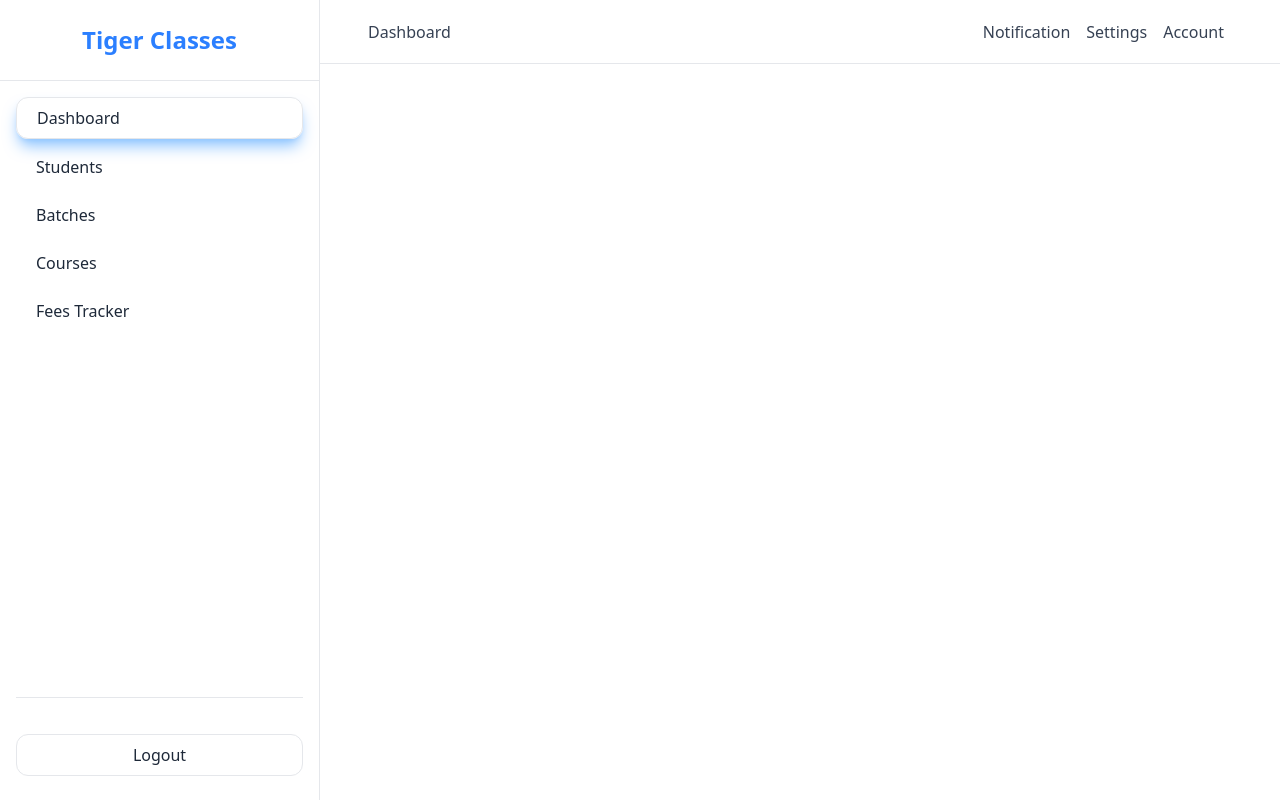
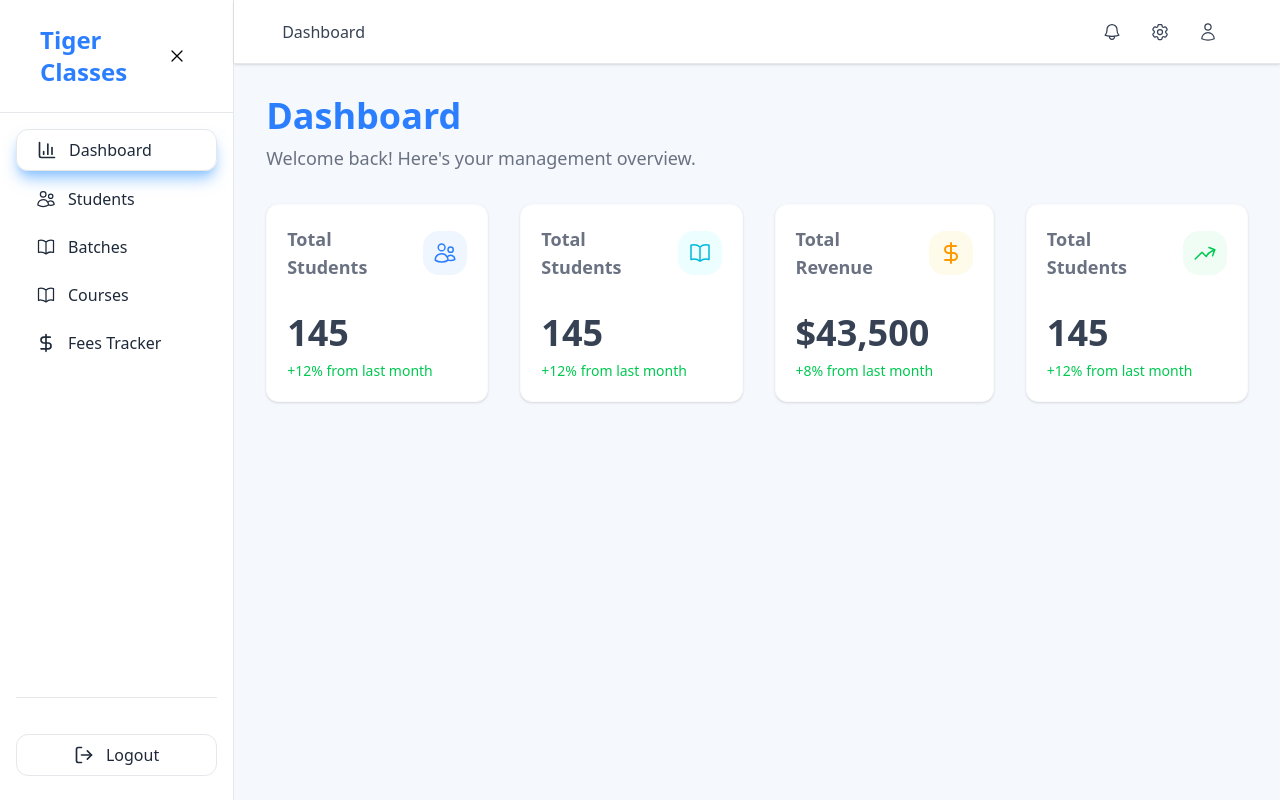
Before and after one commit to surajprojects/tigerxclasses, a Next.js app: page /dashboard in a window 1280 px wide. Built offline with nearby package versions, Linux system fonts and the light colour scheme.

Commit message:
fixed the auth routes layout and added dashboard card

```diff
--- a/package.json
+++ b/package.json
@@ -9,7 +9,10 @@
     "lint": "eslint"
   },
   "dependencies": {
+    "@heroicons/react": "^2.2.0",
     "bcrypt": "^6.0.0",
+    "clsx": "^2.1.1",
+    "lucide-react": "^0.548.0",
     "next": "16.0.0",
     "next-auth": "^4.24.12",
     "react": "19.2.0",
--- a/src/app/(auth)/dashboard/page.tsx
+++ b/src/app/(auth)/dashboard/page.tsx
@@ -1,15 +1,30 @@
+import Card from "@/components/dashboard/card";
+import { DollarSign } from "lucide-react";
+import { BookOpenIcon, ArrowTrendingUpIcon } from "@heroicons/react/24/outline";
+
 export default function Dashboard() {
     return (
         <>
-            <div className="w-full h-16 px-12 flex justify-between items-center font-medium text-gray-700 border-b border-gray-200">
-                <div>
-                    <p>Dashboard</p>
+            <div>
+                <h6 className="text-4xl text-blue-500 font-bold">Dashboard</h6>
+                <p className="my-2 font-medium text-gray-500 text-lg">Welcome back! Here's your management overview.</p>
+                <div className="flex justify-between gap-8 my-8">
+                    <Card className="bg-blue-50 text-blue-500" />
+                    <Card className="bg-cyan-50 text-cyan-500">
+                        <BookOpenIcon className="size-6" />
+                    </Card>
+                    <Card
+                        title="Total Revenue"
+                        data="$43,500"
+                        description="+8% from last month"
+                        className="bg-amber-50 text-amber-500"
+                    >
+                        <DollarSign className="size-6" />
+                    </Card>
+                    <Card className="bg-green-50 text-green-500">
+                        <ArrowTrendingUpIcon className="size-6" />
+                    </Card>
                 </div>
-                <ul className="flex">
-                    <li className="mx-2" >Notification</li>
-                    <li className="mx-2" >Settings</li>
-                    <li className="mx-2" >Account</li>
-                </ul>
             </div>
         </>
     );
--- a/src/app/(auth)/layout.tsx
+++ b/src/app/(auth)/layout.tsx
@@ -1,3 +1,4 @@
+import Header from "@/components/dashboard/header";
 import SideBar from "@/components/home/sideBar";
 
 export default function AuthLayout({
@@ -7,10 +8,14 @@ export default function AuthLayout({
 }) {
     return (
         <>
-            <div className="flex">
+            <div className="flex h-screen overflow-hidden">
+                {/* Sidebar */}
                 <SideBar />
-                <div className="grow">
-                    <main>
+                <div className="flex flex-col flex-1">
+                    {/* Header */}
+                    <Header />
+                    {/* Main Content */}
+                    <main className="flex-1 overflow-y-auto p-8 bg-[#f5f8fc]">
                         {children}
                     </main>
                 </div>
--- /dev/null
+++ b/src/components/dashboard/card.tsx
@@ -0,0 +1,31 @@
+import clsx from "clsx";
+import { UsersIcon } from "@heroicons/react/24/outline";
+
+export default function Card({
+    title = "Total Students",
+    data = "145",
+    description = "+12% from last month",
+    className,
+    children,
+}: {
+    title?: string,
+    data?: string,
+    description?: string,
+    className?: string,
+    children?: React.ReactNode,
+}) {
+    return (
+        <>
+            <div className="rounded-xl bg-white p-5 border border-gray-50 shadow-sm w-full">
+                <div className="mb-8 flex justify-between items-center">
+                    <p className="text-lg font-semibold text-gray-500 mr-14">{title}</p>
+                    <div className={clsx("p-2.5 rounded-2xl", className ? className : "bg-blue-50 text-blue-500")}>
+                        {children ? children : <UsersIcon className="size-6" />}
+                    </div>
+                </div>
+                <p className="text-4xl font-bold text-gray-700 my-2">{data}</p>
+                <p className="text-sm text-green-500">{description}</p>
+            </div >
+        </>
+    );
+};
--- /dev/null
+++ b/src/components/dashboard/header.tsx
@@ -0,0 +1,24 @@
+import { BellIcon, Cog6ToothIcon, UserIcon } from "@heroicons/react/24/outline";
+
+export default function Header() {
+    return (
+        <>
+            <header className="w-full h-16 px-12 flex justify-between items-center font-medium text-gray-700 border-b border-gray-200 shadow-sm sticky top-0 bg-white z-10">
+                <div>
+                    <p>Dashboard</p>
+                </div>
+                <ul className="flex items-center">
+                    <li className="mx-2 cursor-pointer hover:bg-gray-100 duration-300 ease-out p-1.5 rounded-xl">
+                        <BellIcon className="size-5" />
+                    </li>
+                    <li className="mx-2 cursor-pointer hover:bg-gray-100 duration-300 ease-out p-1.5 rounded-xl">
+                        <Cog6ToothIcon className="size-5" />
+                    </li>
+                    <li className="mx-2 cursor-pointer hover:bg-gray-100 duration-300 ease-out p-1.5 rounded-xl">
+                        <UserIcon className="size-5" />
+                    </li>
+                </ul>
+            </header>
+        </>
+    );
+};
--- a/src/components/home/sideBar.tsx
+++ b/src/components/home/sideBar.tsx
@@ -1,26 +1,64 @@
 import Link from "next/link";
+import { DollarSign, ChartColumn, LogOutIcon } from "lucide-react";
+import { XMarkIcon, UsersIcon, BookOpenIcon } from "@heroicons/react/24/outline";
 
 export default function SideBar() {
     return (
         <>
-            <aside className="bg-white w-xs h-screen flex flex-col border-r border-gray-200">
+            <aside className="bg-white w-xs h-full flex flex-col border-r border-gray-200">
                 {/* Title Container */}
-                <div className="px-4 flex justify-center border-b border-gray-200 py-6">
+                <div className="px-10 flex justify-between items-center border-b border-gray-200 py-6">
                     <Link href="/" className="text-2xl font-bold hover:cursor-pointer text-blue-500">Tiger Classes</Link>
+                    <button
+                        type="button"
+                        className="hover:bg-gray-100 p-1.5 rounded-md cursor-pointer duration-300 ease-out"
+                    >
+                        <XMarkIcon className="size-5" />
+                    </button>
                 </div>
                 {/* Wrapper Container */}
                 <nav className="px-4 py-4 grow flex flex-col justify-between">
                     {/* Navigation Routes */}
                     <div className="flex flex-col font-medium text-gray-800">
-                        <Link href="/dashboard" className="mb-1 px-5 py-2 rounded-xl hover:bg-gray-100 hover:cursor-pointer shadow-lg shadow-blue-300 border border-gray-200">Dashboard</Link>
-                        <Link href="/students" className="my-1 px-5 py-2 rounded-xl hover:bg-gray-100 hover:cursor-pointer">Students</Link>
-                        <Link href="/batch" className="my-1 px-5 py-2 rounded-xl hover:bg-gray-100 hover:cursor-pointer">Batches</Link>
-                        <Link href="/course" className="my-1 px-5 py-2 rounded-xl hover:bg-gray-100 hover:cursor-pointer">Courses</Link>
-                        <Link href="/feestracker" className="my-1 px-5 py-2 rounded-xl hover:bg-gray-100 hover:cursor-pointer">Fees Tracker</Link>
+                        <Link
+                            href="/dashboard"
+                            className="mb-1 px-5 py-2 rounded-xl hover:bg-gray-100 hover:cursor-pointer shadow-lg shadow-blue-300 border border-gray-200 duration-300 ease-out flex items-center">
+                            <ChartColumn className="size-5 mr-3" />
+                            Dashboard
+                        </Link>
+                        <Link
+                            href="/students"
+                            className="my-1 px-5 py-2 rounded-xl hover:bg-gray-100 hover:cursor-pointer duration-300 ease-out flex items-center">
+                            <UsersIcon className="size-5 mr-3" />
+                            Students
+                        </Link>
+                        <Link
+                            href="/batch"
+                            className="my-1 px-5 py-2 rounded-xl hover:bg-gray-100 hover:cursor-pointer duration-300 ease-out flex items-center">
+                            <BookOpenIcon className="size-5 mr-3" />
+                            Batches
+                        </Link>
+                        <Link
+                            href="/course"
+                            className="my-1 px-5 py-2 rounded-xl hover:bg-gray-100 hover:cursor-pointer duration-300 ease-out flex items-center">
+                            <BookOpenIcon className="size-5 mr-3" />
+                            Courses
+                        </Link>
+                        <Link
+                            href="/feestracker"
+                            className="my-1 px-5 py-2 rounded-xl hover:bg-gray-100 hover:cursor-pointer duration-300 ease-out flex items-center">
+                            <DollarSign className="size-5 mr-3" />
+                            Fees Tracker
+                        </Link>
                     </div>
                     {/* Control Settings */}
                     <div className="flex flex-col font-medium text-gray-800 border-t border-gray-200 pt-8 pb-1">
-                        <Link href="#" className="my-1 px-5 py-2 rounded-xl hover:bg-red-500 hover:text-white hover:cursor-pointer border border-gray-200 text-center duration-300 ease-out">Logout</Link>
+                        <Link
+                            href="#"
+                            className="my-1 px-5 py-2 rounded-xl hover:bg-red-500 hover:text-white hover:cursor-pointer border border-gray-200 duration-300 ease-out flex justify-center items-center">
+                            <LogOutIcon className="size-5 mr-3" />
+                            Logout
+                        </Link>
                         {/* <BtnLogout /> */}
                     </div>
                 </nav>
```
Also changed, not shown: 1 other file (tests, documents, lock files or other folders).
